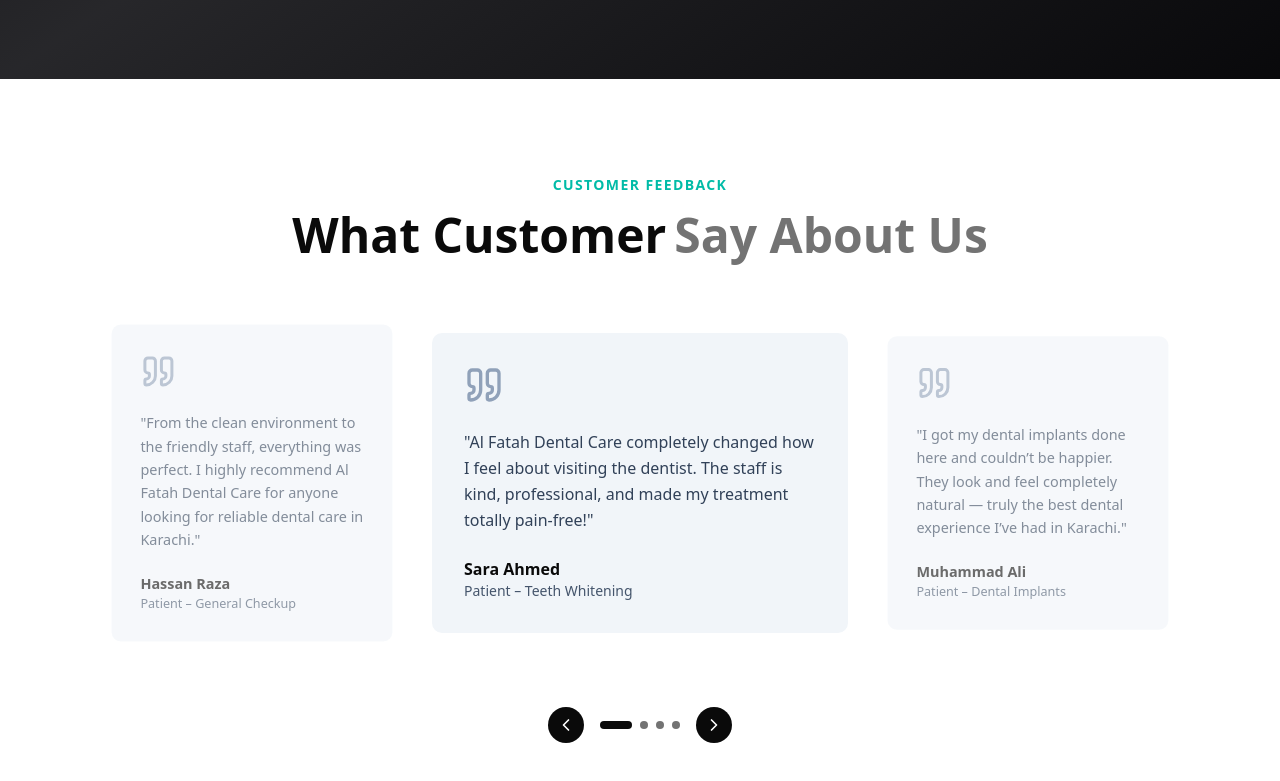
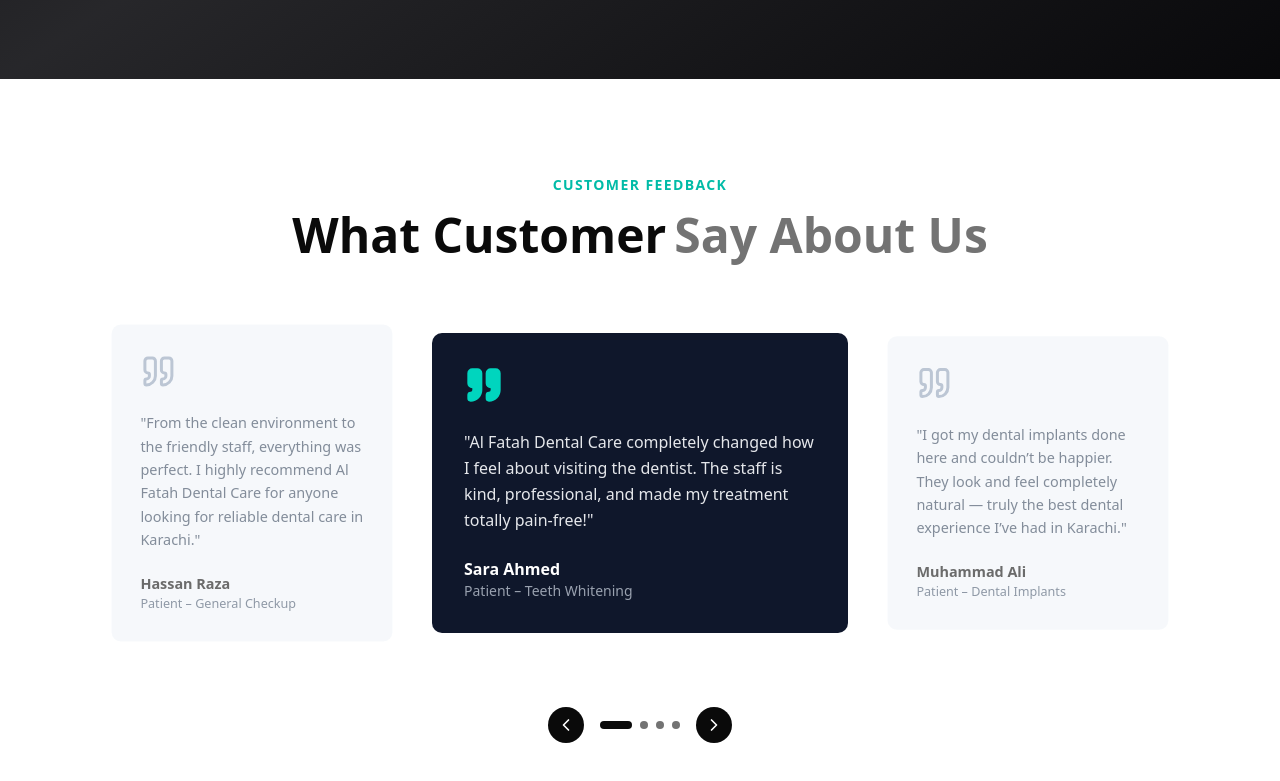
Before and after one commit to fareed-aslam/Al-Fatah, a Next.js app: page / in a window 1280 px wide. Shown: the part 4767-5548 px from the top of the page. Built offline with nearby package versions, Linux system fonts and the light colour scheme.

Commit message:
testimonials

```diff
--- a/src/components/TestimonialCarousal.tsx
+++ b/src/components/TestimonialCarousal.tsx
@@ -99,7 +99,9 @@
                   quote={card.quote}
                   author={card.author}
                   title={card.title}
-                  variant={card.variant}
+                  variant={
+                    (card.position === 0) ? "dark" : "light"
+                  }
                 />
               </div>
             ))}
```
